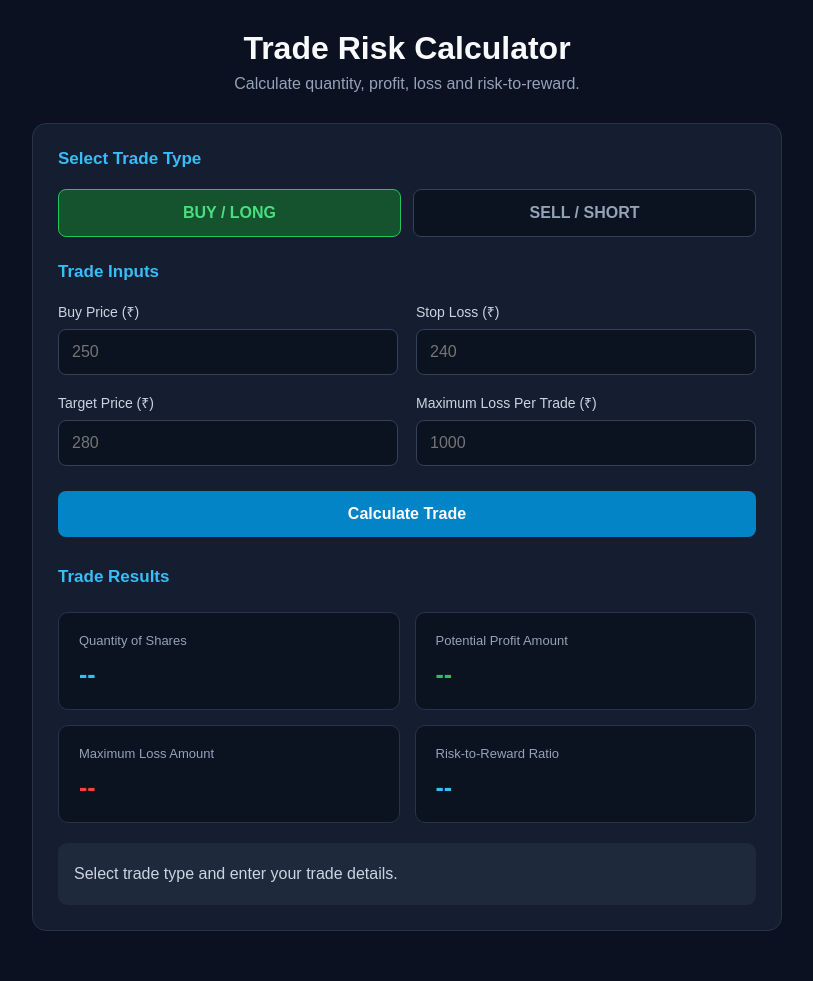
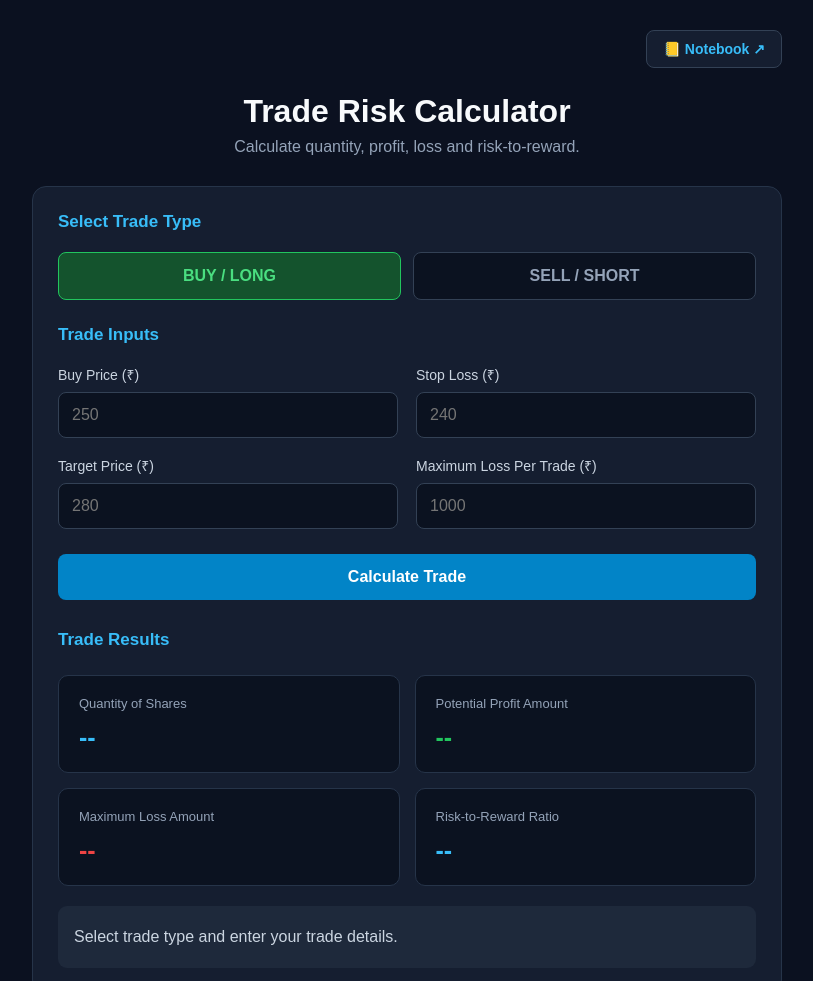
Before and after one commit to ShanuKumar1212/Risk-Calculator, a plain HTML site: page index.html in a window 1280 px wide. Shown: the top 981 px of the page, without its empty margins (233-1046 px from the left). Drawn offline with Linux system fonts and the light colour scheme.

Commit message:
Update index.html

```diff
--- a/index.html
+++ b/index.html
@@ -26,6 +26,36 @@ body {
     margin: auto;
 }
 
+/* TOP NAVIGATION */
+
+.top-nav {
+    display: flex;
+    justify-content: flex-end;
+    margin-bottom: 25px;
+}
+
+.nav-link {
+    display: inline-flex;
+    align-items: center;
+    gap: 8px;
+    padding: 10px 16px;
+    background: #151e30;
+    border: 1px solid #334155;
+    border-radius: 8px;
+    color: #38bdf8;
+    text-decoration: none;
+    font-size: 14px;
+    font-weight: bold;
+    transition: 0.2s;
+}
+
+.nav-link:hover {
+    background: #1e293b;
+    border-color: #38bdf8;
+}
+
+/* HEADER */
+
 h1 {
     text-align: center;
     color: #f8fafc;
@@ -51,6 +81,8 @@ h1 {
     font-size: 17px;
 }
 
+/* TRADE SELECTOR */
+
 .trade-selector {
     display: grid;
     grid-template-columns: 1fr 1fr;
@@ -64,6 +96,9 @@ h1 {
     background: #0b1220;
     border: 1px solid #334155;
     color: #94a3b8;
+    border-radius: 8px;
+    font-weight: bold;
+    cursor: pointer;
 }
 
 .trade-selector button.active.buy {
@@ -77,6 +112,8 @@ h1 {
     border-color: #ef4444;
     color: #f87171;
 }
+
+/* INPUTS */
 
 .inputs {
     display: grid;
@@ -126,6 +163,8 @@ button {
     background: #0369a1;
 }
 
+/* RESULTS */
+
 .results {
     margin-top: 25px;
     display: grid;
@@ -152,9 +191,17 @@ button {
     overflow-wrap: anywhere;
 }
 
-.green { color: #22c55e !important; }
-.red { color: #ef4444 !important; }
-.blue { color: #38bdf8 !important; }
+.green {
+    color: #22c55e !important;
+}
+
+.red {
+    color: #ef4444 !important;
+}
+
+.blue {
+    color: #38bdf8 !important;
+}
 
 .error {
     color: #f87171;
@@ -171,6 +218,8 @@ button {
     color: #cbd5e1;
 }
 
+/* MOBILE */
+
 @media(max-width: 550px) {
     .inputs, .results {
         grid-template-columns: 1fr;
@@ -179,6 +228,10 @@ button {
     .calculator {
         padding: 18px;
     }
+
+    .top-nav {
+        margin-bottom: 20px;
+    }
 }
 </style>
 </head>
@@ -186,6 +239,19 @@ button {
 <body>
 
 <div class="container">
+
+    <!-- TOP RIGHT NAVIGATION -->
+
+    <div class="top-nav">
+        <a
+            href="https://script.google.com/macros/s/AKfycbzJZQJy6w0558sp8gam3V87cltzr2MsVdcmiM66-5jK1jMZQvMoVb7ZKLvi13VjewMBnw/exec"
+            target="_blank"
+            rel="noopener noreferrer"
+            class="nav-link"
+        >
+            📒 Notebook ↗
+        </a>
+    </div>
 
     <h1>Trade Risk Calculator</h1>
 
@@ -198,7 +264,9 @@ button {
         <h3 class="section-title">Select Trade Type</h3>
 
         <div class="trade-selector">
-            <button id="buyBtn" class="active buy"
+
+            <button id="buyBtn"
+                class="active buy"
                 onclick="setTradeType('BUY')">
                 BUY / LONG
             </button>
@@ -207,6 +275,7 @@ button {
                 onclick="setTradeType('SELL')">
                 SELL / SHORT
             </button>
+
         </div>
 
         <h3 class="section-title">Trade Inputs</h3>
@@ -278,6 +347,7 @@ button {
         </div>
 
     </div>
+
 </div>
 
 <script>
@@ -300,8 +370,7 @@ function setTradeType(type) {
     document.getElementById("priceLabel").textContent =
         type === "BUY" ? "Buy Price (₹)" : "Sell Price (₹)";
 
-    document.getElementById("price").placeholder =
-        type === "BUY" ? "250" : "250";
+    document.getElementById("price").placeholder = "250";
 
     document.getElementById("sl").placeholder =
         type === "BUY" ? "240" : "260";
@@ -348,7 +417,6 @@ function calculate() {
 
     if (tradeType === "BUY") {
 
-        // BUY: Stop loss below entry, target above entry
         if (sl >= price) {
             error.textContent =
                 "For BUY, stop loss must be below buy price.";
@@ -366,7 +434,6 @@ function calculate() {
 
     } else {
 
-        // SELL: Stop loss above entry, target below entry
         if (sl <= price) {
             error.textContent =
                 "For SELL, stop loss must be above sell price.";
@@ -383,20 +450,17 @@ function calculate() {
         rewardPerShare = price - target;
     }
 
-    // Calculate share quantity
     const quantity = Math.floor(maxLoss / riskPerShare);
 
     if (quantity < 1) {
         error.textContent =
             "Maximum loss is too small for even one share.";
+        resetResults();
         return;
     }
 
-    // Calculate actual profit and loss
     const actualLoss = quantity * riskPerShare;
     const profit = quantity * rewardPerShare;
-
-    // Risk-to-reward ratio
     const ratio = rewardPerShare / riskPerShare;
 
     const format = value =>
@@ -404,7 +468,6 @@ function calculate() {
             maximumFractionDigits: 2
         });
 
-    // Display results
     document.getElementById("quantity").textContent = quantity;
 
     document.getElementById("profit").textContent =
@@ -416,7 +479,6 @@ function calculate() {
     document.getElementById("ratio").textContent =
         "1 : " + ratio.toFixed(2);
 
-    // Trade summary
     document.getElementById("summary").innerHTML = `
 
         <strong>${tradeType} TRADE ANALYSIS</strong><br>
```
